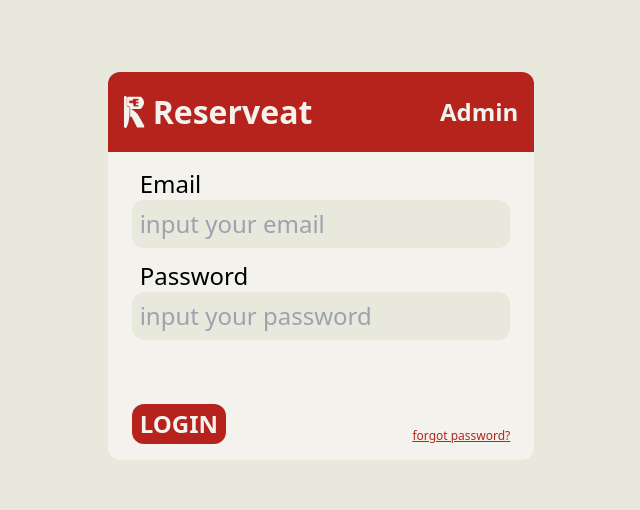
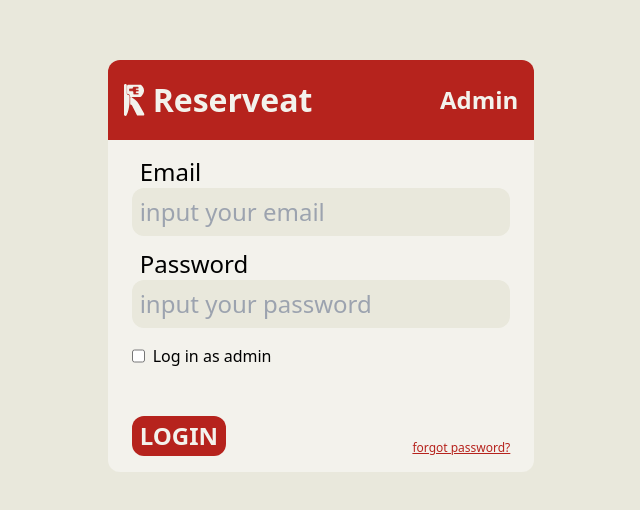
Before and after one commit to Nichristandy/reserveat, a React (Vite) app: page /admin in a window 1280 px wide. Shown: the part 134-644 px from the top of the page, without its empty margins (319-959 px from the left). Built offline with nearby package versions, Linux system fonts and the light colour scheme.

Commit message:
add checklist buat admin atau cashier

```diff
--- /dev/null
+++ b/src/pages/Dashboard/Cashier.jsx
@@ -0,0 +1,5 @@
+const Cashier = () => {
+  return <div>Cashier</div>;
+};
+
+export default Cashier;
--- a/src/pages/admin.jsx
+++ b/src/pages/admin.jsx
@@ -3,13 +3,19 @@
 const Admin = () => {
   const [email, setEmail] = useState("");
   const [password, setPassword] = useState("");
+  const [isAdmin, setIsAdmin] = useState(false);
 
   const navigate = useNavigate();
+
+  const handleIsAdmin = (e) => {
+    setIsAdmin(e.target.checked);
+    console.log(isAdmin);
+  };
 
   const handleSubmit = (e) => {
     e.preventDefault();
 
-    if (email == "admin@gmail.com" && password == "admin123") {
+    if (email == "admin@gmail.com" && password == "admin123" && isAdmin) {
       alert("logged in");
       navigate("/admin/dashboard-home");
     } else {
@@ -52,6 +58,15 @@
               ></input>
             </div>
           </div>
+          <div className="px-6 flex flex-row gap-2">
+            <input
+              type="checkbox"
+              checked={isAdmin}
+              onChange={handleIsAdmin}
+            ></input>
+            <span>Log in as admin</span>
+          </div>
+
           <div className="mt-8 flex flex-row py-4 px-6 justify-between items-end">
             <button
               type="submit"
```
